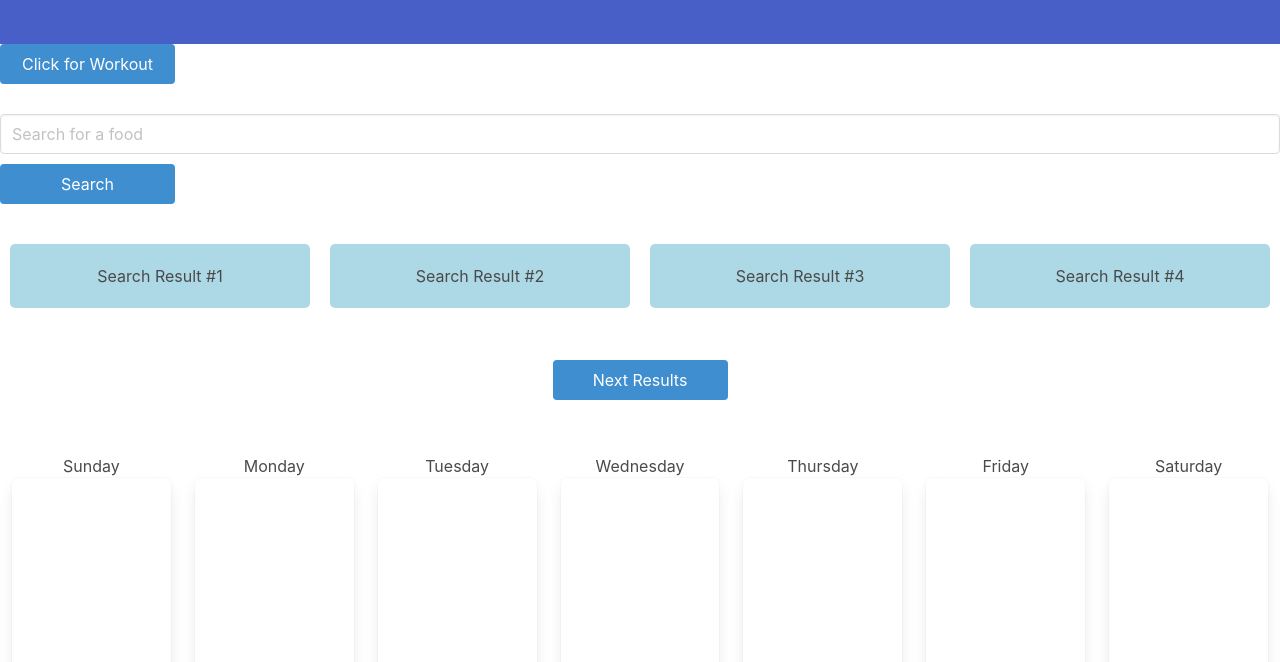
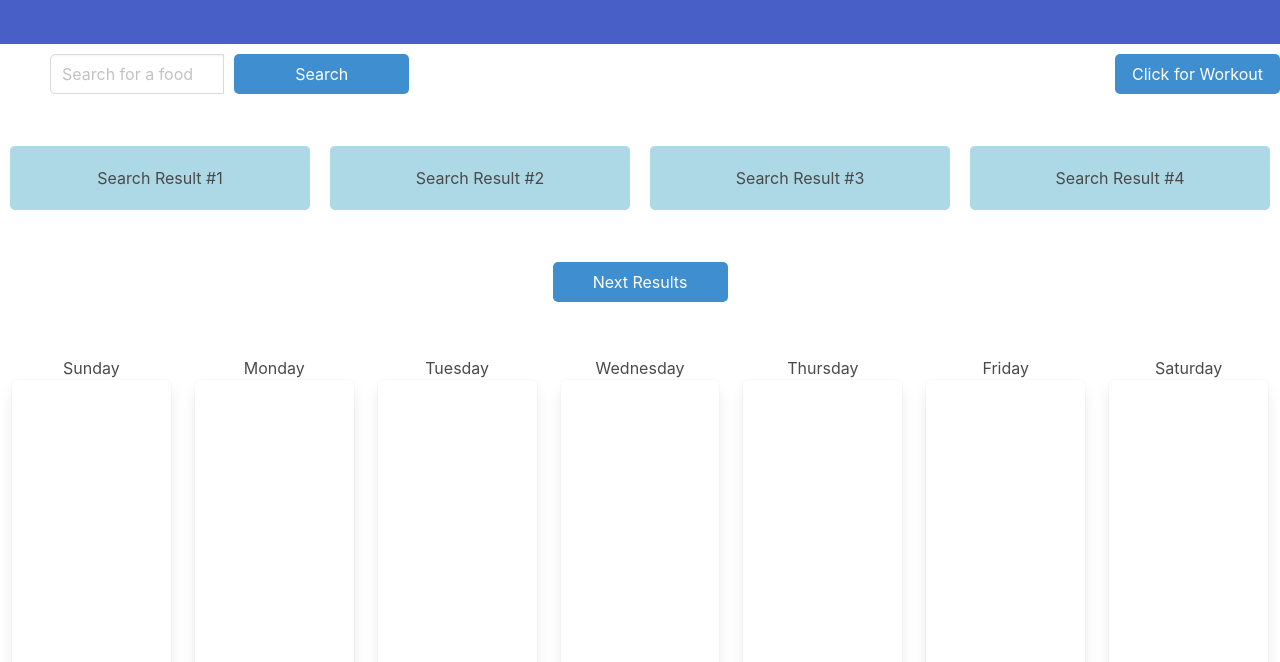
Before and after one commit to haleywitherell/Health-Wellness, a plain HTML site: page index.html in a window 1280 px wide. Shown: the part 138-800 px from the top of the page. Drawn offline with nearby package versions, Linux system fonts and the light colour scheme.

Commit message:
updated css and styling

```diff
--- a/assets/css/style.css
+++ b/assets/css/style.css
@@ -23,7 +23,7 @@ h1 {
     text-align: center;
 }
 
-.column:hover {
+.column:hover, .next-result:hover, .button:hover {
     cursor: pointer;
     transition: transform 100ms ;
     transform: scale(1.125);
@@ -33,16 +33,16 @@ h1 {
     min-height: 400px;
 }
 
-input {
+/* input {
 margin-bottom: 10px;
 margin-top: 30px;
-}
+} */
 
-.field {
+/* .field {
     margin-left: 30%;
     margin: auto;
     width: 30%;
-}
+} */
 
 .search-result{
     background-color: lightblue;
@@ -51,7 +51,7 @@ margin-top: 30px;
     margin: 10px;
 }
 
-.next-result:hover{
+/* .next-result:hover{
     cursor: pointer;
     transition: transform 100ms ;
 
@@ -62,7 +62,7 @@ margin-top: 30px;
     cursor: pointer;
     transition: transform 100ms ;
     transform: scale(1.1);
-}
+}*/
 
 #grocery-list {
     padding-top: 30px;
@@ -86,4 +86,24 @@ margin-top: 30px;
 
 #food-search-btn, #exercise-search-btn, .next-result {
     width: 175px;
+    border-radius: 5px;
 }
+
+#food-search-btn {
+    margin-left: 35%;
+}
+
+#exercise-search-btn {
+    float: right;
+    margin-left: 60%;
+
+}
+
+.field {
+    margin-top: 10px;
+}
+
+.input {
+    margin-left: 50px;
+    border-radius: 5px;
+}
--- a/index.html
+++ b/index.html
@@ -24,14 +24,45 @@
 
 <!-- search bars for finding a recipe and workout-->
 
+<div class="field has-addons">
+  <div class="control">
+    <input id="food-search-input" class="input" type="text" placeholder="Search for a food">
+  </div>
+  <div class="control">
+    <button id = "food-search-btn" class="button is-info">
+      Search
+    </button>
+  </div>
 
+  <button id="exercise-search-btn" class="button is-info">Click for Workout</button>
+
+</div>
+
+ <!-- <nav class="level">
+  <button id="exercise-search-btn" class="button is-info">Click for Workout</button>
+  <div class="field has-addons">
+  <form class="padding control">
+
+    <input id="food-search-input" class="input" type="text" placeholder="Search for a food">
+    <button id="food-search-btn" class="button is-info">Search</button>
+  </form>
+</div>
+</nav> -->
+
+
+
+<!--
+  <nav class="level">
   <div class="control">
     <button id="exercise-search-btn" class="button is-info">Click for Workout</button>
   </div>
+  <div class="control has-addons">
   <form class="padding control">
       <input id="food-search-input" class="input" type="text" placeholder="Search for a food">
       <button id="food-search-btn" class="button is-info">Search</button>
   </form>
+</div>
+  </nav> -->
 
 
 <!--search results-->
```
